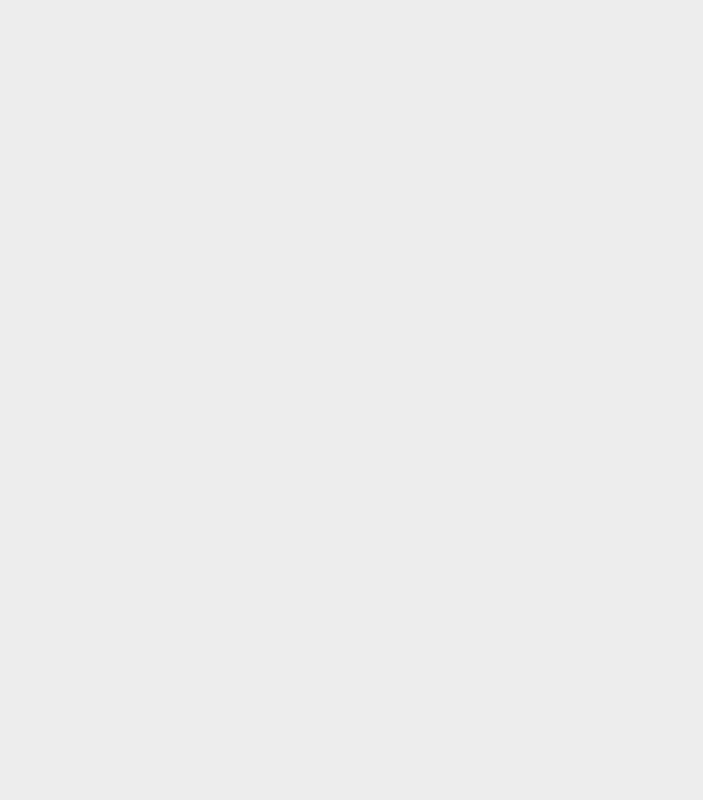
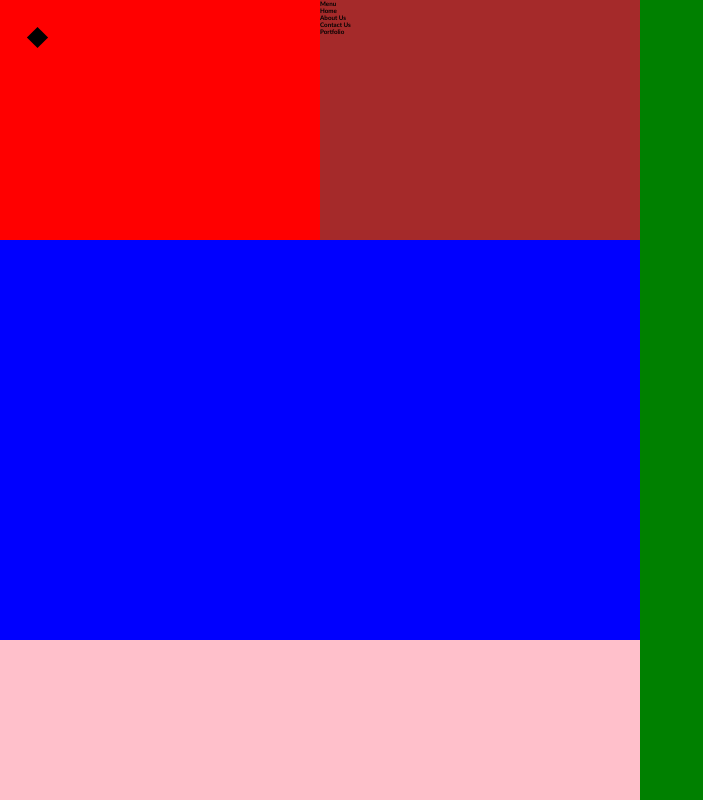
Before and after one commit to Priyanshu090803/Css-Practise, a plain HTML site: page 1st project grid/index.html in a window 1280 px wide. Shown: the whole page, without its empty margins (0-703 px from the left). Drawn offline with Linux system fonts and the light colour scheme.

Commit message:
2nd commit

```diff
--- a/1st project grid/index.css
+++ b/1st project grid/index.css
@@ -13,4 +13,37 @@ html,body{
     height: 100%;
     width: 100%;
     background-color: #ededed;
+    display: grid;
+    grid-template-columns: 25% 25% 50%;
+    grid-template-rows: 30% 50% 20% ;
+
 }
+.left-top-left{
+    padding: 30px;
+    background-color: red;
+}
+.left-top-right{
+    background-color: brown;
+}
+.left-center{
+
+    background-color: blue;
+    grid-column: 1/3;
+    grid-row: 2/3;
+}
+.left-bottom{
+    grid-column: 1/3;
+    background-color: pink;
+}
+.right{
+    grid-column: 3;
+    grid-row: 1/4;
+    background-color: green;
+}
+
+.square{
+    height: 15px;
+    width:  15px;
+    rotate: 45deg;
+    background-color: black;
+}
--- a/1st project grid/index.html
+++ b/1st project grid/index.html
@@ -8,7 +8,19 @@
 </head>
 <body>
     <div class="main">
-
+        <div class="left-top-left">
+            <div class="square"></div>
+        </div>
+        <div class="left-top-right">
+        <h4>Menu</h4>
+        <h4>Home</h4>
+        <h4>About Us</h4>
+        <h4>Contact Us</h4>
+        <h4>Portfolio</h4>
+        </div>
+        <div class="left-center"></div>
+        <div class="left-bottom"></div>
+        <div class="right"></div>
     </div>
 </body>
 </html>
```
